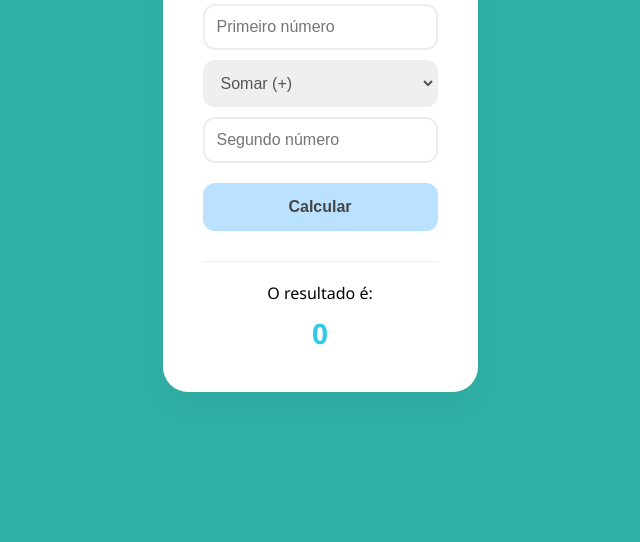
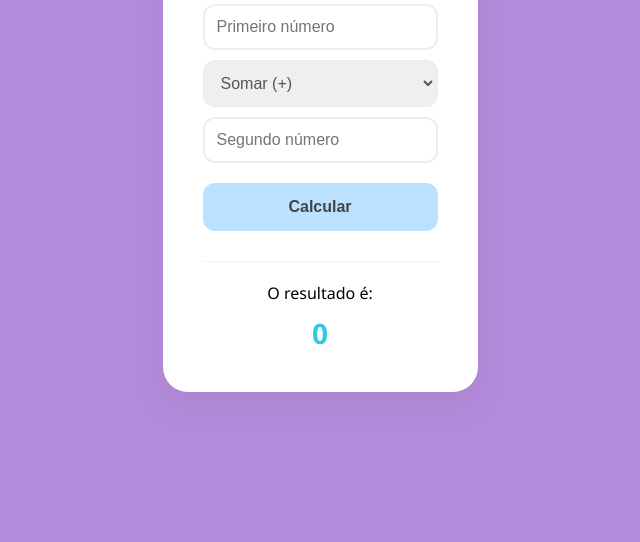
Before and after one commit to JulianMelo7/Devops, a plain HTML site: page index.html in a window 1280 px wide. Shown: the part 258-800 px from the top of the page, without its empty margins (320-960 px from the left). Drawn offline with Linux system fonts and the light colour scheme.

Commit message:
background color

```diff
--- a/ss.css
+++ b/ss.css
@@ -5,7 +5,7 @@ body {
     align-items: center;
     height: 100vh;
     margin: 0;
-    background-color: #30b1a6;
+    background-color: #b48bdb;
     font-family: 'Segoe UI', sans-serif;
 }
 
```
